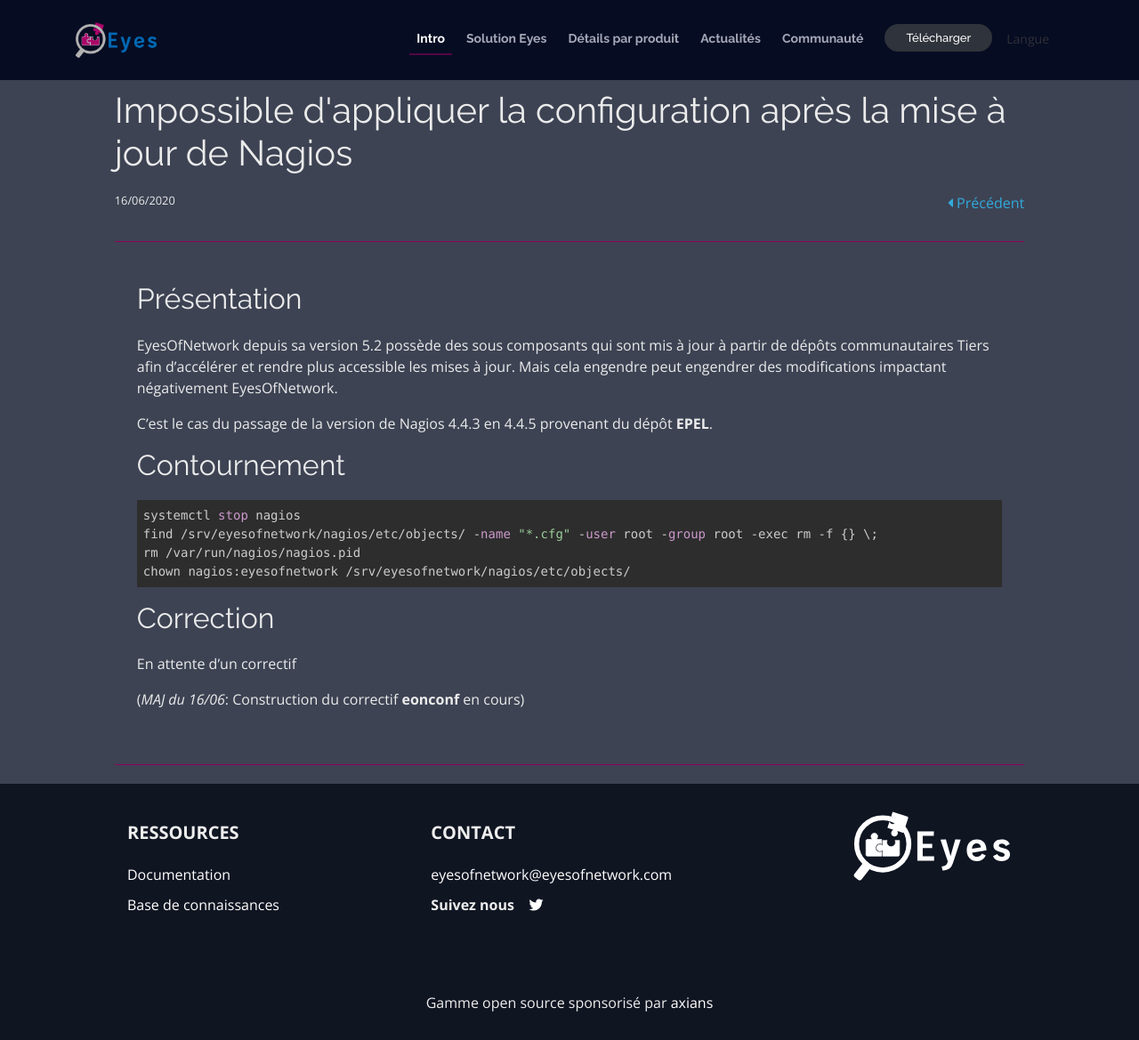
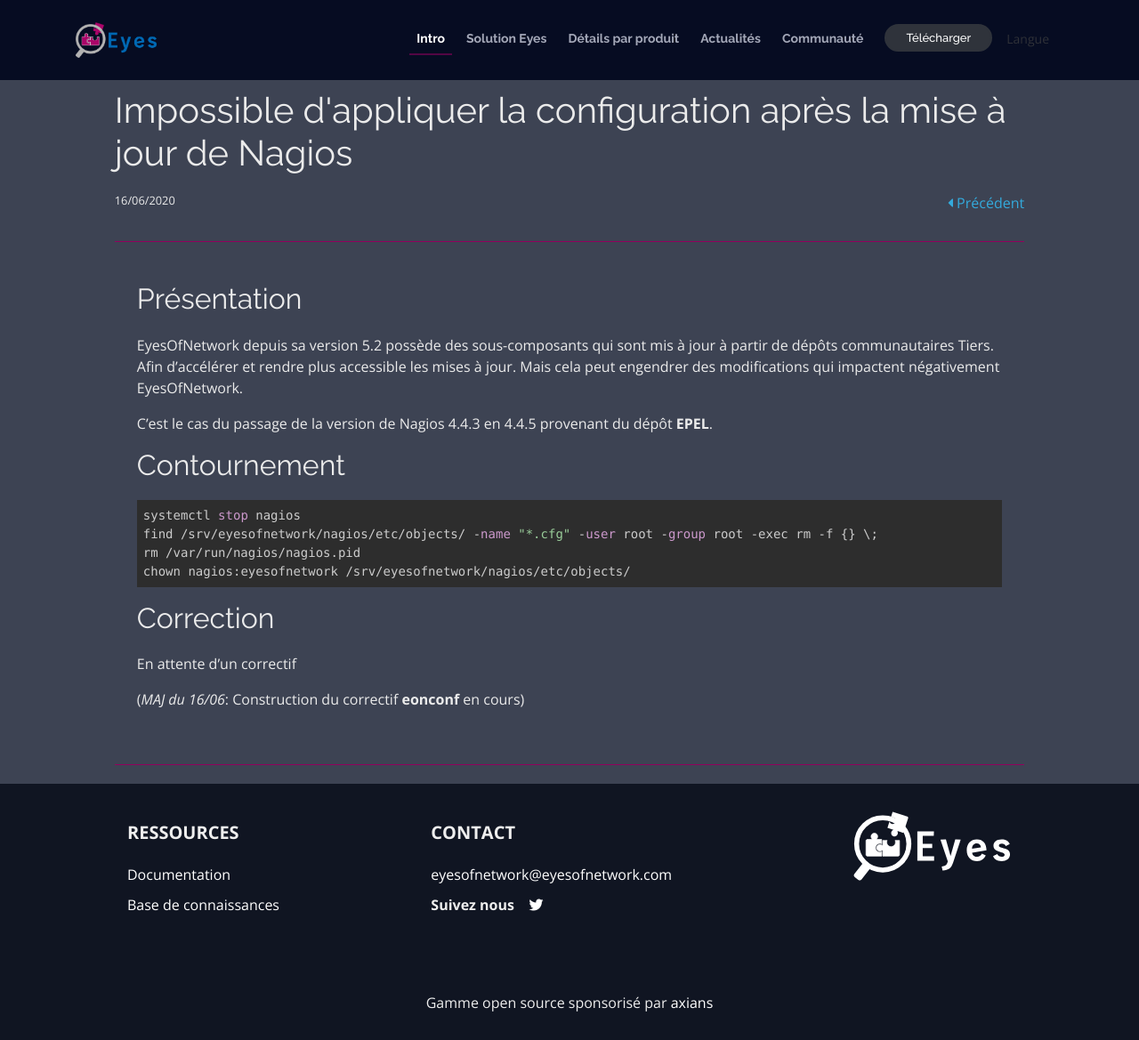
Before and after one commit to EyesOfNetworkCommunity/www.eyesofnetwork.com, a Jekyll site: the page built from _posts/kb/fr/2020-06-16-appliquer-configuration-impossible-MAJ-nagios.md, in a window 1280 px wide and 1169 px high. Shown: the whole window at 89% size. Built offline with Jekyll 4.4.1, drawn with Linux system fonts in a browser that asks for light colours.

Commit message:
Correction fautes

```diff
--- a/_posts/kb/fr/2020-06-16-appliquer-configuration-impossible-MAJ-nagios.md
+++ b/_posts/kb/fr/2020-06-16-appliquer-configuration-impossible-MAJ-nagios.md
@@ -1,7 +1,8 @@
 ---
 layout: post
 title: "Impossible d'appliquer la configuration après la mise à jour de Nagios"
-desc: "EyesOfNetwork depuis sa version 5.2 possède des sous composants qui sont mis à jour à partir de dépôts communautaires Tiers afin d'accélérer et rendre plus accessible les mises à jour. Mais cela engendre peut engendrer des modifications impactant négativement EyesOfNetwork."
+desc: "EyesOfNetwork depuis sa version 5.2 possède des sous-composants qui sont mis à jour à partir de dépôts communautaires Tiers. Afin d'accélérer et rendre plus accessible les mises à jour.
+Mais cela peut engendrer des modifications qui impactent négativement EyesOfNetwork."
 ref: nagios-update-apply-fail
 categories: [kb, Security, EyesOfNetwork, "5.3"]
 lang: fr
@@ -10,7 +11,7 @@
 
 ## Présentation
 
-EyesOfNetwork depuis sa version 5.2 possède des sous composants qui sont mis à jour à partir de dépôts communautaires Tiers afin d'accélérer et rendre plus accessible les mises à jour. Mais cela engendre peut engendrer des modifications impactant négativement EyesOfNetwork.
+EyesOfNetwork depuis sa version 5.2 possède des sous-composants qui sont mis à jour à partir de dépôts communautaires Tiers. Afin d'accélérer et rendre plus accessible les mises à jour. Mais cela peut engendrer des modifications qui impactent négativement EyesOfNetwork.
 
 C'est le cas du passage de la version de Nagios 4.4.3 en 4.4.5 provenant du dépôt **EPEL**.
 
```
